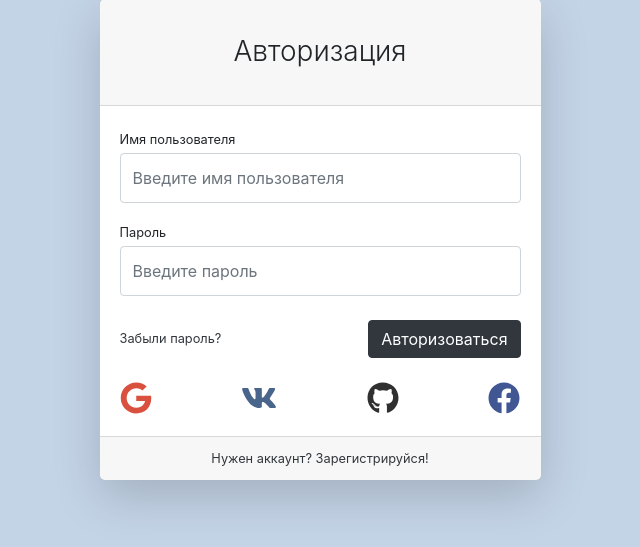
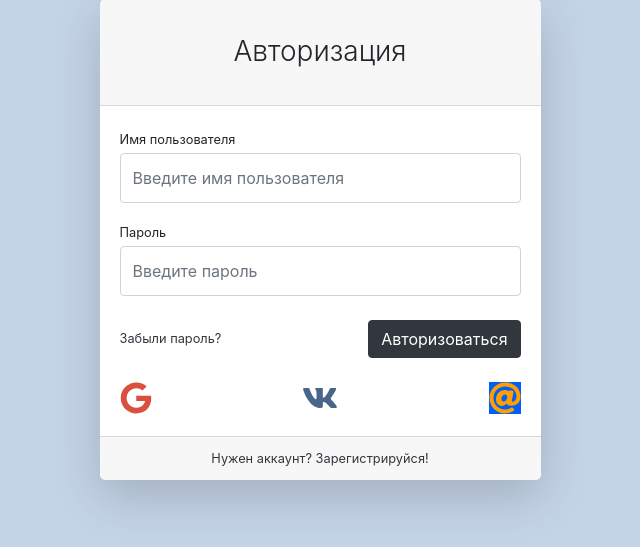
Before and after one commit to ILuckyBROI/task_store, a Django app: page /users/login/ in a window 1280 px wide. Shown: the part 49-596 px from the top of the page, without its empty margins (320-960 px from the left). Run offline with Django 3.2, Linux system fonts and the light colour scheme; some libraries are stand-ins or nearby versions.

Commit message:
Added url login backend

```diff
--- a/geekshop/urls.py
+++ b/geekshop/urls.py
@@ -26,6 +26,7 @@ urlpatterns = [
     path('users/', include('users.urls', namespace='users')),
     path('baskets/', include('baskets.urls', namespace='baskets')),
     path('adminko/', include('adminko.urls', namespace='adminko')),
+    path('', include('social_django.urls', namespace='social')),
 ]
 
 if settings.DEBUG:
--- a/users/templates/users/login.html
+++ b/users/templates/users/login.html
@@ -43,17 +43,14 @@
                                     <input class="btn btn-primary" type="submit" value="Авторизоваться">
                                 </div>
                                 <div class="form-group d-flex align-items-center justify-content-between mt-4 mb-0">
-                                    <a href="#">
+                                    <a href="{% url 'social:begin' 'google-oauth2' %}">
                                         <i class="fab fa-google fa-2x" style="color: #d9503e;"></i>
                                     </a>
-                                    <a href="#">
+                                    <a href="{% url 'social:begin' 'vk-oauth2' %}">
                                         <i class="fab fa-vk fa-2x" style="color: #4a658b;"></i>
                                     </a>
-                                    <a href="#">
-                                        <i class="fab fa-github fa-2x" style="color: #303030;"></i>
-                                    </a>
-                                    <a href="#">
-                                        <i class="fab fa-facebook fa-2x" style="color: #405794;"></i>
+                                    <a href="{% url 'social:begin' 'mailru-oauth2' %}">
+                                        <i class="fas fa-at fa-2x" style="color:ff9e00; background-color: #005ff9" ></i>
                                     </a>
                                 </div>
                             </form>
```
